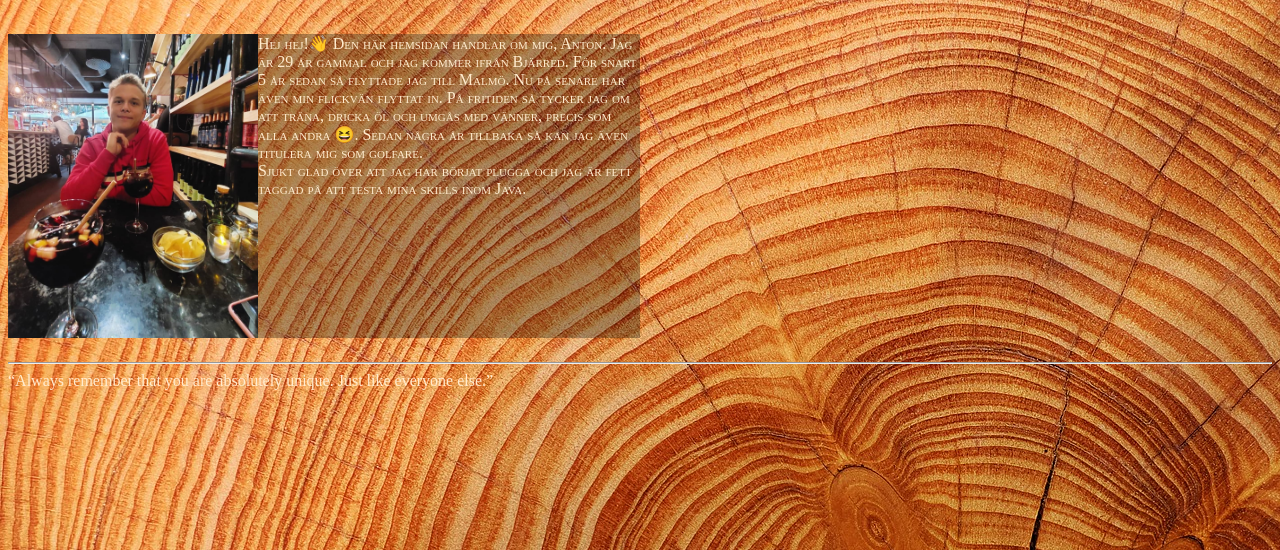
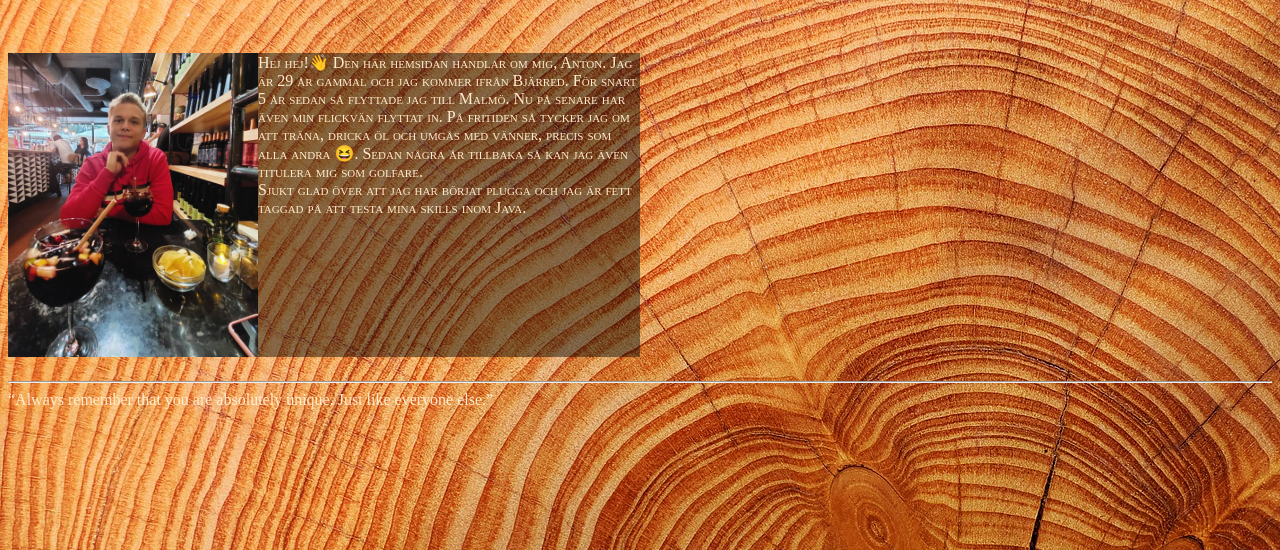
Before and after one commit to Git-Hubsson/java22-html-mp1-Anton-Hansson, a plain HTML site: page index.html in a window 1280 px wide. Shown: the part 250-800 px from the top of the page. Drawn offline with Linux system fonts and the light colour scheme.

Commit message:
Updated filepaths

```diff
--- a/css/style.css
+++ b/css/style.css
@@ -1,16 +1,19 @@
+body{
+    background-color: antiquewhite;
+}
+
 h1{
     font-size:50px;
     margin-left: 40px;
 }
 
 h1, h3{
-    margin-top: 50px;
     font-family: Verdana, Geneva, Tahoma, sans-serif;
     color:rgb(117, 77, 42)
 }
 
 a{
-    background: #0000004d;
+    background: #00000075;
     color:blanchedalmond;
     text-decoration-color:blanchedalmond;
     display: inline;
@@ -26,9 +29,9 @@ a:hover{
 }
 
 label{
-    display:block-inline;
+    display: block-inline;
     font-variant: small-caps;
-    background: #0000004d;
+    background: #00000075;
     color: blanchedalmond;
 }
 
@@ -62,7 +65,7 @@ img{
 p{
     font-variant: small-caps;
     display: inline-block;
-    background: #0000004d;
+    background: #00000075;
     color:blanchedalmond;
     margin-right: 50%
 }
--- a/index.html
+++ b/index.html
@@ -1,6 +1,5 @@
 <!DOCTYPE html>
 <html lang="en">
-
 <head>
     <link rel="stylesheet" href="./css/style.css">
     <meta charset="UTF-8">
@@ -8,20 +7,17 @@
     <meta name="viewport" content="width=device-width, initial-scale=1.0">
     <title>Anton</title>
 </head>
-
 <body>
     <div class="padding-top">
-        <a href="./html/inspirationssida.html" class="knapp">Inspiration</a>
-        <a href="./html/kontaktsida.html" class="knapp">Kontakt</a>
+    <a href="./html/inspirationssida.html" class="knapp">Inspiration</a>
+    <a href="./html/kontaktsida.html" class="knapp">Kontakt</a>
     </div>
-    <h1 class="centrera-text">Anton</h1>
-    <p><img src="./images/anton.jpg" alt="Anton">Hej hej!&#128075; Den här hemsidan handlar om mig, Anton. Jag är 29 år
-        gammal och jag kommer ifrån Bjärred. För snart 5 år sedan så flyttade jag till Malmö. Nu på senare har även min
-        flickvän flyttat in. På fritiden så tycker jag om att träna, dricka öl och umgås med vänner, precis som alla
-        andra &#128518;. Sedan några år tillbaka så kan jag även titulera mig som golfare. <br> Sjukt glad över att jag
-        har börjat plugga och jag är fett taggad på att testa mina skills inom Java.</p>
+    <h1 class="centrera-text" >Anton</h1>
+    <br>
+
+    <br>
+    <p><img src="./images/anton.jpg" alt="Anton">Hej hej!&#128075; Den här hemsidan handlar om mig, Anton. Jag är 29 år gammal och jag kommer ifrån Bjärred. För snart 5 år sedan så flyttade jag till Malmö. Nu på senare har även min flickvän flyttat in. På fritiden så tycker jag om att träna, dricka öl och umgås med vänner, precis som alla andra &#128518;. Sedan några år tillbaka så kan jag även titulera mig som golfare. <br> Sjukt glad över att jag har börjat plugga och jag är fett taggad på att testa mina skills inom Java.</p>
     <hr>
     <q>Always remember that you are absolutely unique. Just like everyone else.</q>
 </body>
-
 </html>
```
Also changed, not shown: html/inspirationssida.html (+3 -8 lines), html/kontaktsida.html (+3 -6 lines).
